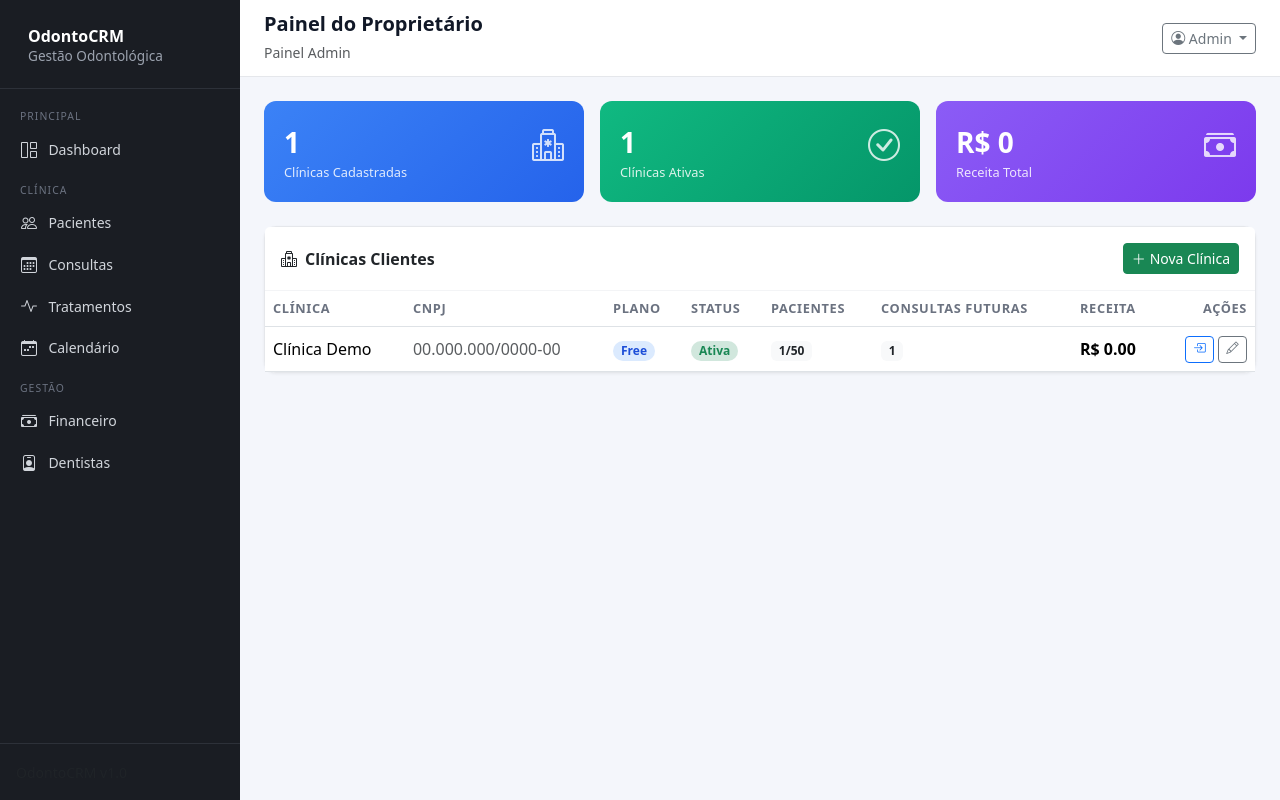
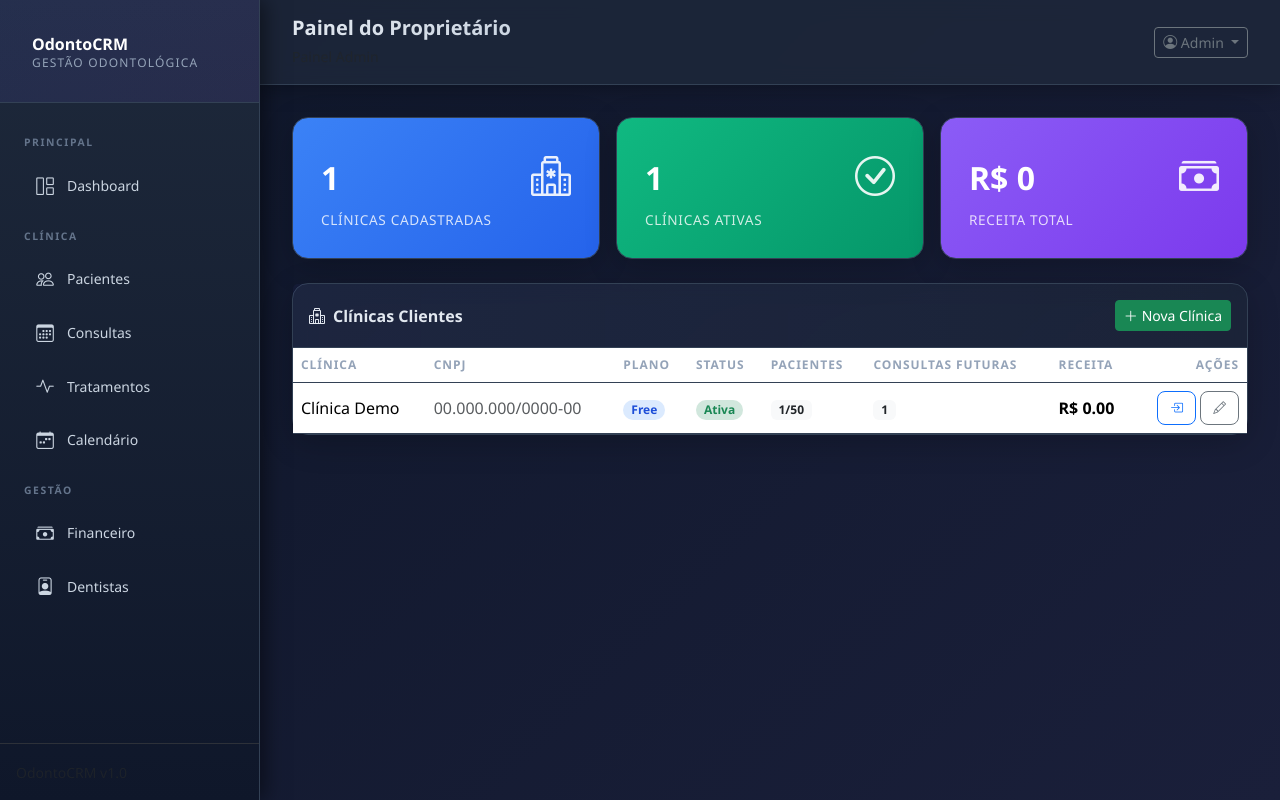
Before and after one commit to estudioduo/clinic-crm, a Flask app: page /admin in a window 1280 px wide. Run offline with Flask 3, Linux system fonts and the light colour scheme; the visitor is signed in with stand-in values (Sample User, id 1); data comes from the database, SQL or seed files in the repository; data that the repository does not hold is empty.

Commit message:
Redesign UI: Dark mode tech-focused with glassmorphism, gradients, and animations
- Dark mode with gradient backgrounds (#0f172a to #1a1f3a)
- Glassmorphism effects on cards and topbar
- Gradient accents (indigo/purple/pink)
- Smooth animations and hover effects
- Modern sidebar with gradient styling
- Enhanced typography and contrast
- Backdrop blur effects for premium feel

```diff
--- a/templates/base.html
+++ b/templates/base.html
@@ -8,82 +8,266 @@
   <link href="https://cdn.jsdelivr.net/npm/bootstrap-icons@1.11.3/font/bootstrap-icons.css" rel="stylesheet">
   <style>
     :root {
-      --sidebar-width: 240px;
-      --primary: #0d6efd;
-      --sidebar-bg: #1a1d23;
+      --sidebar-width: 260px;
+      --primary: #6366f1;
+      --secondary: #8b5cf6;
+      --accent: #ec4899;
+      --dark-bg: #0f172a;
+      --card-bg: #1e293b;
+      --border: #334155;
     }
-    body { background: #f4f6fb; min-height: 100vh; }
+
+    * { transition: background-color 0.2s, color 0.2s; }
+
+    body {
+      background: linear-gradient(135deg, #0f172a 0%, #1a1f3a 100%);
+      color: #e2e8f0;
+      min-height: 100vh;
+      font-family: 'Segoe UI', Tahoma, Geneva, Verdana, sans-serif;
+    }
+
+    /* Sidebar */
     #sidebar {
       width: var(--sidebar-width);
       min-height: 100vh;
-      background: var(--sidebar-bg);
+      background: linear-gradient(180deg, #1e293b 0%, #0f172a 100%);
       position: fixed;
       top: 0; left: 0;
       z-index: 100;
       display: flex;
       flex-direction: column;
+      border-right: 1px solid var(--border);
+      box-shadow: 4px 0 20px rgba(0, 0, 0, 0.5);
     }
+
     .sidebar-brand {
-      padding: 1.5rem 1.25rem;
-      border-bottom: 1px solid #2d3139;
+      padding: 2rem 1.5rem;
       color: #fff;
+      background: linear-gradient(135deg, rgba(99, 102, 241, 0.1), rgba(139, 92, 246, 0.1));
+      border-bottom: 1px solid var(--border);
     }
-    .sidebar-brand .brand-icon { font-size: 1.5rem; color: #3b82f6; }
-    .sidebar-brand h6 { margin: 0; font-size: .85rem; color: #9ca3af; }
-    .sidebar-nav { flex: 1; padding: .5rem 0; }
+
+    .sidebar-brand .brand-icon {
+      font-size: 1.8rem;
+      background: linear-gradient(135deg, #6366f1, #8b5cf6);
+      -webkit-background-clip: text;
+      -webkit-text-fill-color: transparent;
+      background-clip: text;
+    }
+
+    .sidebar-brand h6 {
+      margin: 0;
+      font-size: 0.75rem;
+      color: #94a3b8;
+      text-transform: uppercase;
+      letter-spacing: 0.1em;
+    }
+
+    .sidebar-nav {
+      flex: 1;
+      padding: 1rem 0;
+      overflow-y: auto;
+    }
+
     .sidebar-nav .nav-label {
-      font-size: .65rem;
+      font-size: 0.65rem;
       text-transform: uppercase;
-      letter-spacing: .1em;
-      color: #6b7280;
-      padding: .75rem 1.25rem .25rem;
+      letter-spacing: 0.15em;
+      color: #64748b;
+      padding: 1rem 1.5rem 0.5rem;
+      font-weight: 700;
     }
+
     .sidebar-nav a {
       display: flex;
       align-items: center;
-      gap: .65rem;
-      padding: .55rem 1.25rem;
-      color: #d1d5db;
+      gap: 0.75rem;
+      padding: 0.85rem 1.5rem;
+      color: #cbd5e1;
       text-decoration: none;
-      font-size: .875rem;
-      border-radius: 0;
-      transition: background .15s;
+      font-size: 0.875rem;
+      border-left: 3px solid transparent;
+      margin: 0 0.5rem;
+      border-radius: 0.5rem;
+      transition: all 0.3s;
     }
-    .sidebar-nav a:hover, .sidebar-nav a.active {
-      background: #2d3139;
+
+    .sidebar-nav a:hover {
+      background: rgba(99, 102, 241, 0.15);
+      color: #e2e8f0;
+      border-left-color: var(--primary);
+    }
+
+    .sidebar-nav a.active {
+      background: linear-gradient(90deg, rgba(99, 102, 241, 0.2), transparent);
       color: #fff;
+      border-left-color: var(--primary);
     }
-    .sidebar-nav a.active { border-left: 3px solid #3b82f6; }
-    .sidebar-nav a i { width: 18px; text-align: center; font-size: 1rem; }
-    #main { margin-left: var(--sidebar-width); }
+
+    .sidebar-nav a i {
+      width: 20px;
+      text-align: center;
+      font-size: 1.1rem;
+    }
+
+    #main {
+      margin-left: var(--sidebar-width);
+    }
+
+    /* Topbar */
     .topbar {
-      background: #fff;
-      border-bottom: 1px solid #e5e7eb;
-      padding: .75rem 1.5rem;
+      background: rgba(30, 41, 59, 0.8);
+      backdrop-filter: blur(10px);
+      border-bottom: 1px solid var(--border);
+      padding: 1rem 2rem;
       display: flex;
       align-items: center;
       justify-content: space-between;
+      box-shadow: 0 4px 20px rgba(0, 0, 0, 0.3);
     }
-    .topbar h5 { margin: 0; font-weight: 600; color: #111827; }
-    .page-content { padding: 1.5rem; }
-    .card { border: 1px solid #e5e7eb; border-radius: .75rem; box-shadow: 0 1px 3px rgba(0,0,0,.06); }
-    .card-header { background: #fff; border-bottom: 1px solid #f3f4f6; font-weight: 600; }
-    .stat-card { border-radius: .75rem; color: #fff; padding: 1.25rem; }
-    .stat-card .stat-icon { font-size: 2rem; opacity: .8; }
-    .stat-card .stat-value { font-size: 1.75rem; font-weight: 700; }
-    .stat-card .stat-label { font-size: .8rem; opacity: .85; }
-    .badge-status-Agendado { background: #dbeafe; color: #1d4ed8; }
-    .badge-status-Confirmado { background: #d1fae5; color: #065f46; }
-    .badge-status-Realizado { background: #f3f4f6; color: #374151; }
-    .badge-status-Cancelado { background: #fee2e2; color: #991b1b; }
-    .badge-status-Pendente { background: #fef3c7; color: #92400e; }
-    .badge-status-Pago { background: #d1fae5; color: #065f46; }
-    .badge-status-Proposta { background: #dbeafe; color: #1d4ed8; }
-    .badge-status-"Em andamento" { background: #fcd34d; color: #78350f; }
-    .badge-status-Concluído { background: #d1fae5; color: #065f46; }
-    .table th { font-size: .8rem; text-transform: uppercase; letter-spacing: .05em; color: #6b7280; font-weight: 600; }
-    .table td { vertical-align: middle; }
-    .btn-action { padding: .2rem .45rem; font-size: .78rem; }
+
+    .topbar h5 {
+      margin: 0;
+      font-weight: 700;
+      font-size: 1.25rem;
+      background: linear-gradient(135deg, #e2e8f0, #cbd5e1);
+      -webkit-background-clip: text;
+      -webkit-text-fill-color: transparent;
+      background-clip: text;
+    }
+
+    .page-content {
+      padding: 2rem;
+    }
+
+    /* Cards */
+    .card {
+      background: rgba(30, 41, 59, 0.6);
+      border: 1px solid var(--border);
+      border-radius: 1rem;
+      box-shadow: 0 8px 32px rgba(0, 0, 0, 0.2);
+      backdrop-filter: blur(10px);
+      transition: all 0.3s;
+    }
+
+    .card:hover {
+      border-color: var(--primary);
+      box-shadow: 0 16px 48px rgba(99, 102, 241, 0.15);
+      transform: translateY(-2px);
+    }
+
+    .card-header {
+      background: linear-gradient(90deg, rgba(99, 102, 241, 0.05), transparent);
+      border-bottom: 1px solid var(--border);
+      font-weight: 700;
+      color: #e2e8f0;
+    }
+
+    /* Stat Cards */
+    .stat-card {
+      border-radius: 1rem;
+      color: #fff;
+      padding: 1.75rem;
+      border: 1px solid var(--border);
+      background: linear-gradient(135deg, rgba(99, 102, 241, 0.15), rgba(139, 92, 246, 0.1));
+      box-shadow: 0 8px 32px rgba(0, 0, 0, 0.2);
+      backdrop-filter: blur(10px);
+    }
+
+    .stat-card .stat-icon {
+      font-size: 2.5rem;
+      opacity: 0.9;
+      margin-bottom: 0.5rem;
+    }
+
+    .stat-card .stat-value {
+      font-size: 2rem;
+      font-weight: 800;
+      margin: 0.5rem 0;
+    }
+
+    .stat-card .stat-label {
+      font-size: 0.85rem;
+      opacity: 0.8;
+      text-transform: uppercase;
+      letter-spacing: 0.05em;
+    }
+
+    /* Badges */
+    .badge-status-Agendado { background: rgba(59, 130, 246, 0.2); color: #60a5fa; }
+    .badge-status-Confirmado { background: rgba(34, 197, 94, 0.2); color: #4ade80; }
+    .badge-status-Realizado { background: rgba(107, 114, 128, 0.2); color: #d1d5db; }
+    .badge-status-Cancelado { background: rgba(239, 68, 68, 0.2); color: #fca5a5; }
+    .badge-status-Pendente { background: rgba(245, 158, 11, 0.2); color: #fcd34d; }
+    .badge-status-Pago { background: rgba(34, 197, 94, 0.2); color: #4ade80; }
+    .badge-status-Proposta { background: rgba(59, 130, 246, 0.2); color: #60a5fa; }
+    .badge-status-"Em andamento" { background: rgba(245, 158, 11, 0.2); color: #fcd34d; }
+    .badge-status-Concluído { background: rgba(34, 197, 94, 0.2); color: #4ade80; }
+
+    /* Table */
+    .table {
+      color: #cbd5e1;
+    }
+
+    .table th {
+      font-size: 0.75rem;
+      text-transform: uppercase;
+      letter-spacing: 0.08em;
+      color: #94a3b8;
+      font-weight: 700;
+      border-color: var(--border);
+    }
+
+    .table td {
+      vertical-align: middle;
+      border-color: var(--border);
+    }
+
+    .table tbody tr {
+      transition: all 0.2s;
+    }
+
+    .table tbody tr:hover {
+      background: rgba(99, 102, 241, 0.1);
+    }
+
+    /* Buttons */
+    .btn-primary {
+      background: linear-gradient(135deg, #6366f1, #8b5cf6);
+      border: none;
+      box-shadow: 0 4px 15px rgba(99, 102, 241, 0.3);
+    }
+
+    .btn-primary:hover {
+      background: linear-gradient(135deg, #4f46e5, #7c3aed);
+      transform: translateY(-2px);
+      box-shadow: 0 8px 25px rgba(99, 102, 241, 0.4);
+    }
+
+    .btn-action {
+      padding: 0.4rem 0.75rem;
+      font-size: 0.8rem;
+      border-radius: 0.5rem;
+      transition: all 0.2s;
+    }
+
+    .btn-action:hover {
+      transform: scale(1.05);
+    }
+
+    /* Alerts */
+    .alert {
+      background: rgba(30, 41, 59, 0.8);
+      border: 1px solid var(--border);
+      color: #e2e8f0;
+      border-radius: 0.75rem;
+    }
+
+    .alert-success { border-left: 4px solid #22c55e; }
+    .alert-danger { border-left: 4px solid #ef4444; }
+    .alert-warning { border-left: 4px solid #f59e0b; }
+    .alert-info { border-left: 4px solid #3b82f6; }
+
     @media (max-width: 768px) {
       #sidebar { transform: translateX(-100%); }
       #main { margin-left: 0; }
```
